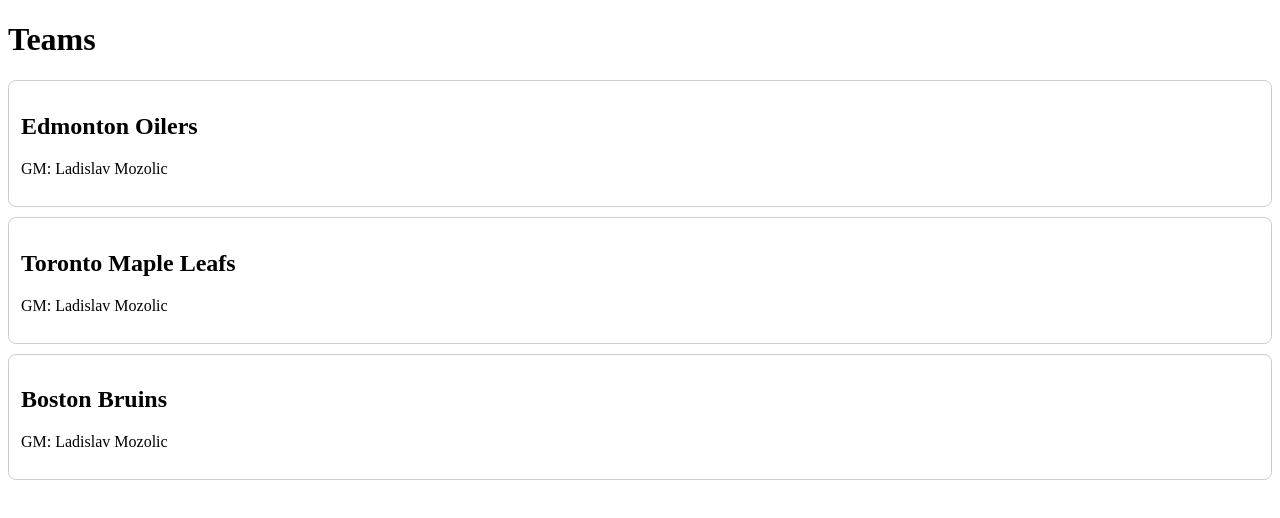
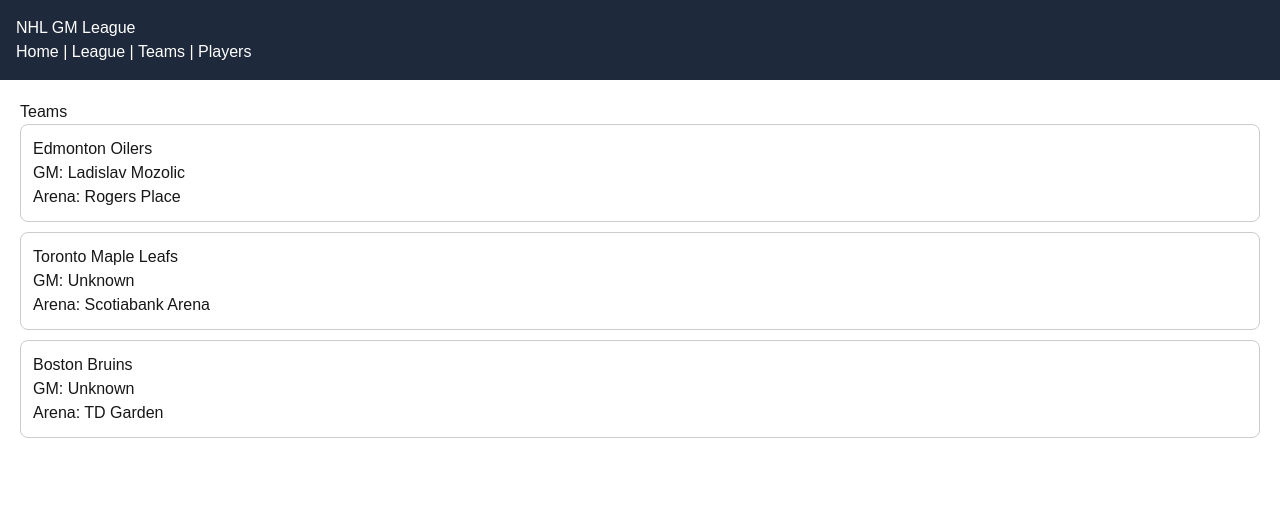
Before and after one commit to ladislavmozolic-dotcom/nhl-gm-league, a Next.js app in the folder frontend/: page /teams in a window 1280 px wide. Shown: the top 518 px of the page. Built offline with nearby package versions, Linux system fonts and the light colour scheme.

Commit message:
Added team details to TeamCard

```diff
--- a/frontend/app/layout.tsx
+++ b/frontend/app/layout.tsx
@@ -1,3 +1,5 @@
+import "./globals.css";
+
 export default function RootLayout({
   children,
 }: {
@@ -5,7 +7,35 @@
 }) {
   return (
     <html>
-      <body>{children}</body>
+      <body>
+        <header
+          style={{
+            backgroundColor: "#1e293b",
+            color: "white",
+            padding: "16px",
+          }}
+        >
+          <h1>NHL GM League</h1>
+
+          <nav>
+            <a href="/">Home</a>
+            {" | "}
+            <a href="/league">League</a>
+            {" | "}
+            <a href="/teams">Teams</a>
+            {" | "}
+            <a href="/players">Players</a>
+          </nav>
+        </header>
+
+        <main
+          style={{
+            padding: "20px",
+          }}
+        >
+          {children}
+        </main>
+      </body>
     </html>
   );
 }
--- a/frontend/app/teams/page.tsx
+++ b/frontend/app/teams/page.tsx
@@ -8,9 +8,11 @@
 
       {teams.map((team) => (
         <TeamCard
-          key={team.slug}
-          name={team.name}
-        />
+  key={team.slug}
+  name={team.name}
+  gm={team.gm}
+  arena={team.arena}
+/>
       ))}
     </main>
   );
--- a/frontend/components/TeamCard.tsx
+++ b/frontend/components/TeamCard.tsx
@@ -1,9 +1,13 @@
 type TeamCardProps = {
   name: string;
+  gm: string;
+  arena: string;
 };
 
 export default function TeamCard({
   name,
+  gm,
+  arena,
 }: TeamCardProps) {
   return (
     <div
@@ -16,7 +20,9 @@
     >
       <h2>{name}</h2>
 
-      <p>GM: Ladislav Mozolic</p>
+      <p>GM: {gm}</p>
+
+      <p>Arena: {arena}</p>
     </div>
   );
 }
```
